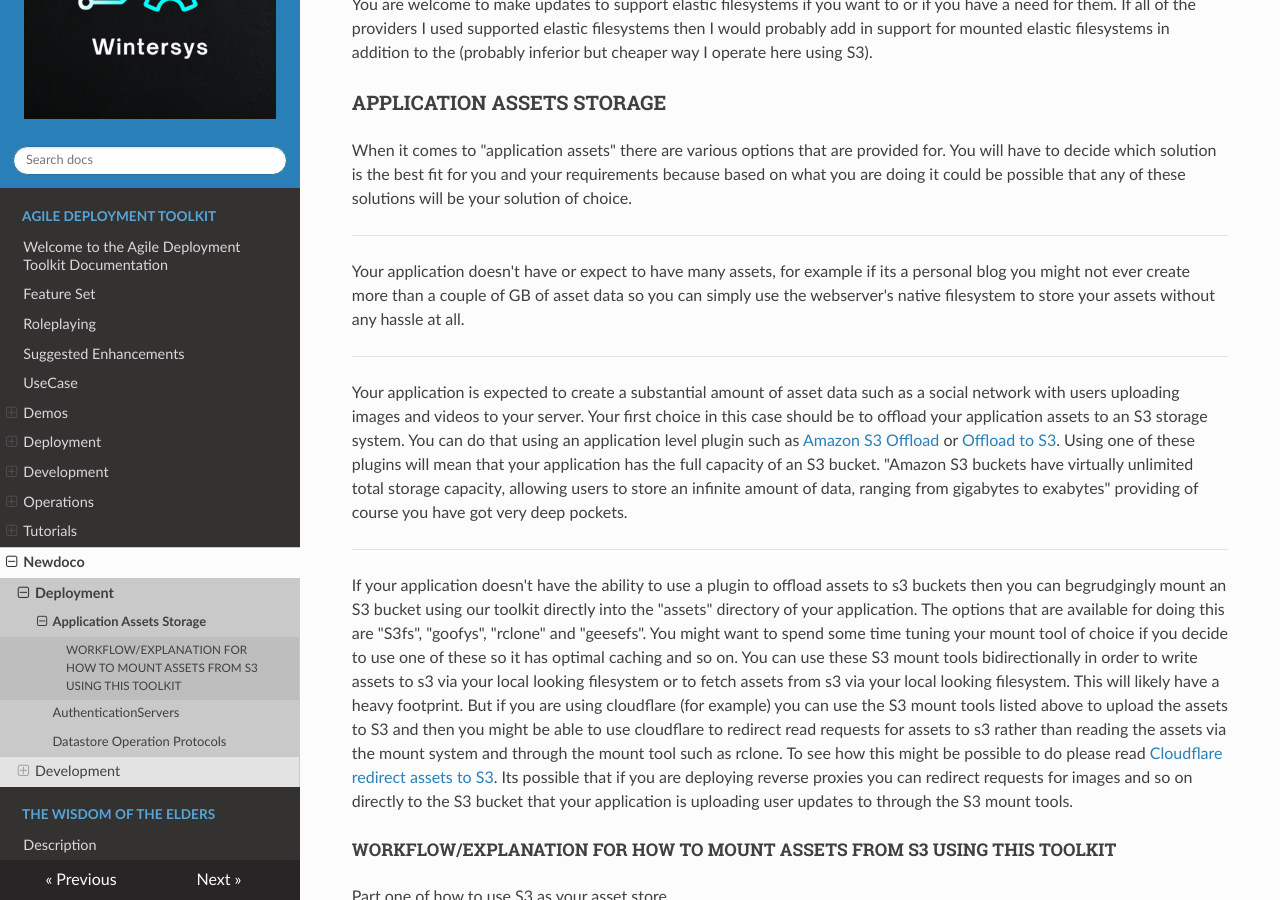
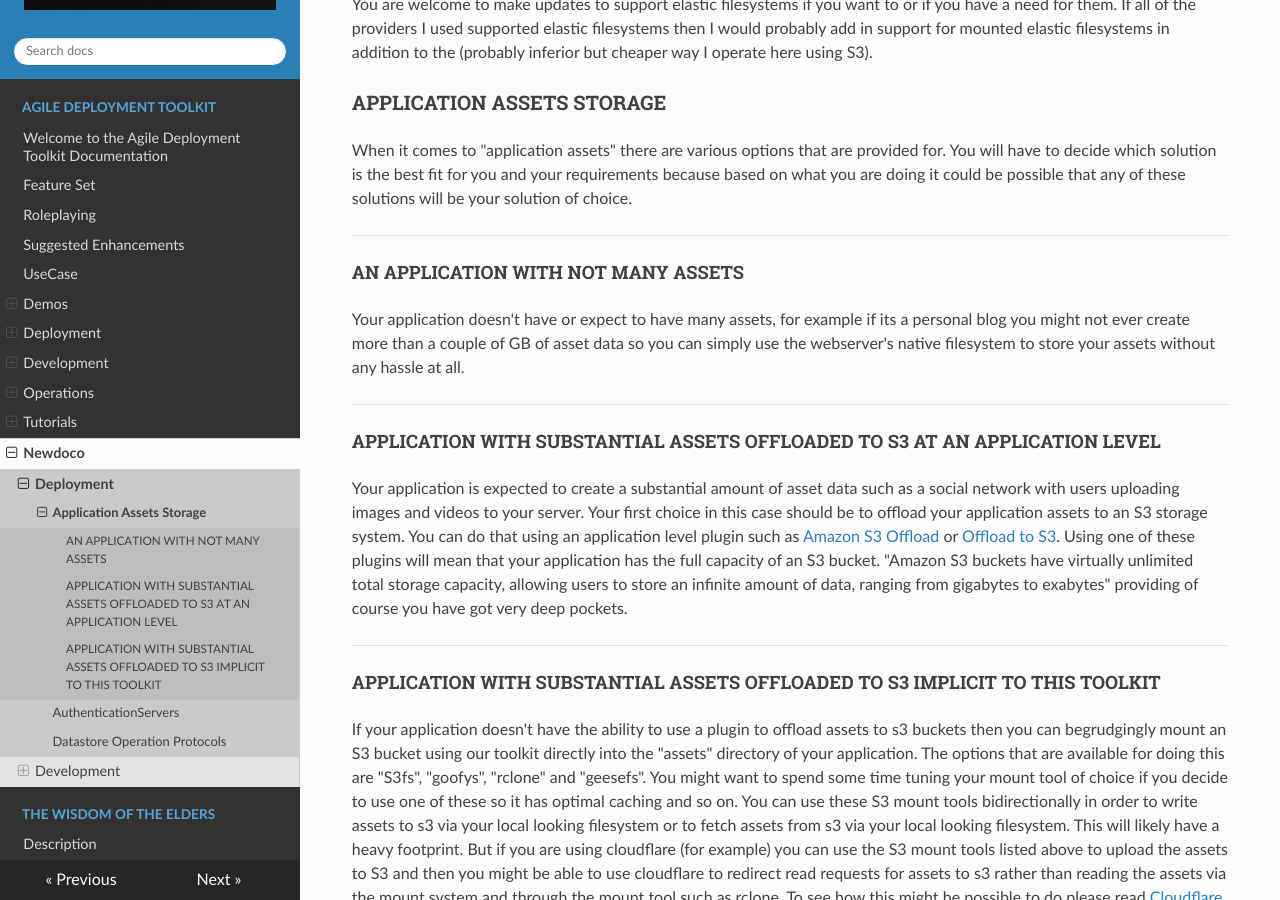
Before and after one commit to wintersys-dev/adt-documentation, an MkDocs documentation site: the page built from docs/Agile Deployment Toolkit/newdoco/Deployment/Application Assets Storage.md, in a window 1280 px wide and 900 px high, scrolled down 226 px. Built offline with MkDocs 1.6.1, drawn with Linux system fonts in a browser that asks for light colours; nearby versions of some CDN libraries.

Commit message:
Update Application Assets Storage.md

```diff
--- a/docs/Agile Deployment Toolkit/newdoco/Deployment/Application Assets Storage.md
+++ b/docs/Agile Deployment Toolkit/newdoco/Deployment/Application Assets Storage.md
@@ -14,13 +14,19 @@ When it comes to "application assets" there are various options that are provide
 
 ---------------------------------
 
+#### AN APPLICATION WITH NOT MANY ASSETS
+
 Your application doesn't have or expect to have many assets, for example if its a personal blog you might not ever create more than a couple of GB of asset data so you can simply use the webserver's native filesystem to store your assets without any hassle at all.
 
 -------------------------------
 
+#### APPLICATION WITH SUBSTANTIAL ASSETS OFFLOADED TO S3 AT AN APPLICATION LEVEL
+
 Your application is expected to create a substantial amount of asset data such as a social network with users uploading images and videos to your server. Your first choice in this case should be to offload your application assets to an S3 storage system. You can do that using an application level plugin such as [Amazon S3 Offload](https://extensions.joomla.org/extension/amazon-s3-filesystem/) or [Offload to S3](https://en-gb.wordpress.org/plugins/amazon-s3-and-cloudfront/). Using one of these plugins will mean that your application has the full capacity of an S3 bucket. "Amazon S3 buckets have virtually unlimited total storage capacity, allowing users to store an infinite amount of data, ranging from gigabytes to exabytes" providing of course you have got very deep pockets.
 
 -----------------------------------
+
+#### APPLICATION WITH SUBSTANTIAL ASSETS OFFLOADED TO S3 IMPLICIT TO THIS TOOLKIT
 
 If your application doesn't have the ability to use a plugin to offload assets to s3 buckets then you can begrudgingly mount an S3 bucket using our toolkit directly into the "assets" directory of your application. The options that are available for doing this are "S3fs", "goofys", "rclone" and "geesefs". You might want to spend some time tuning your mount tool of choice if you decide to use one of these so it has optimal caching and so on. You can use these S3 mount tools bidirectionally in order to write assets to s3 via your local looking filesystem or to fetch assets from s3 via your local looking filesystem. This will likely have a heavy footprint. But if you are using cloudflare (for example) you can use the S3 mount tools listed above to upload the assets to S3 and then you might be able to use cloudflare to redirect read requests for assets to s3 rather than reading the assets via the mount system and through the mount tool such as rclone. To see how this might be possible to do please read [Cloudflare redirect assets to S3](https://developers.cloudflare.com/rules/cloud-connector/examples/route-images-to-s3/). Its possible that if you are deploying reverse proxies you can redirect requests for images and so on directly to the S3 bucket that your application is uploading user updates to through the S3 mount tools.
 
```
